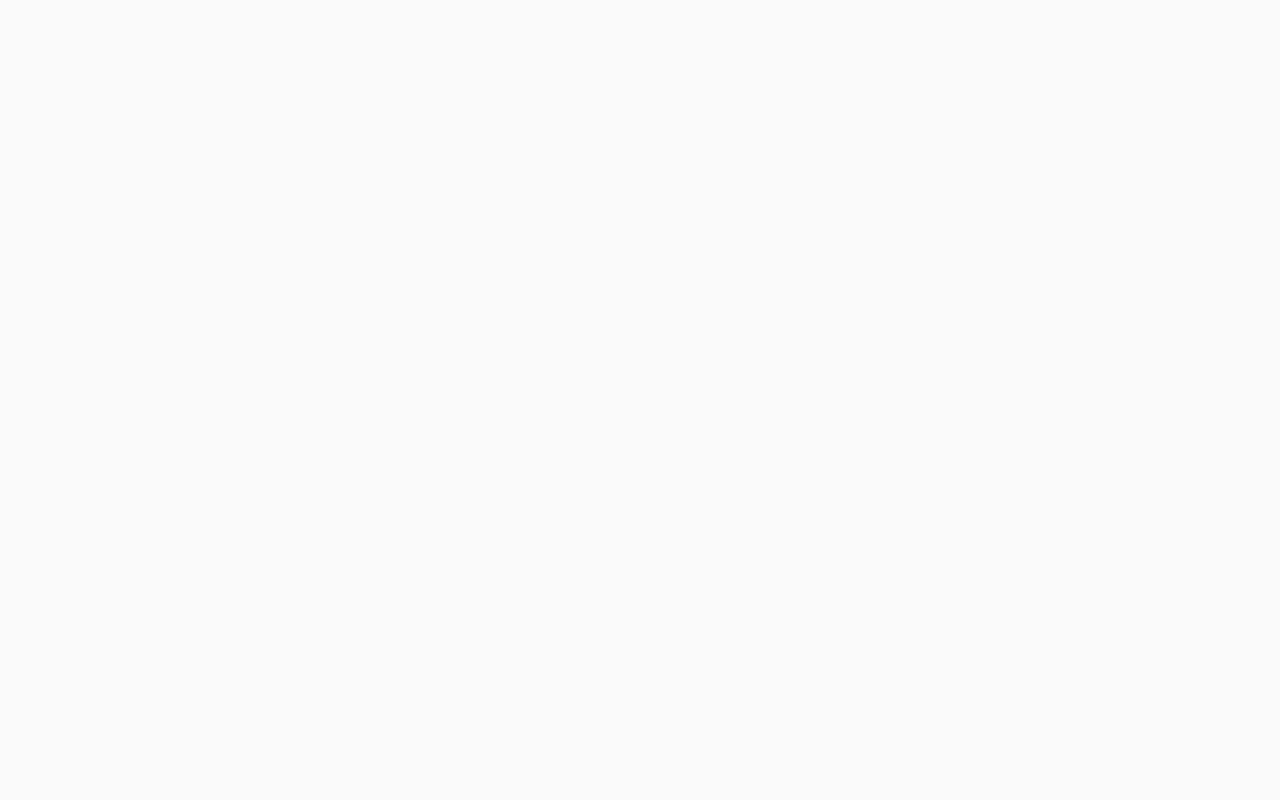
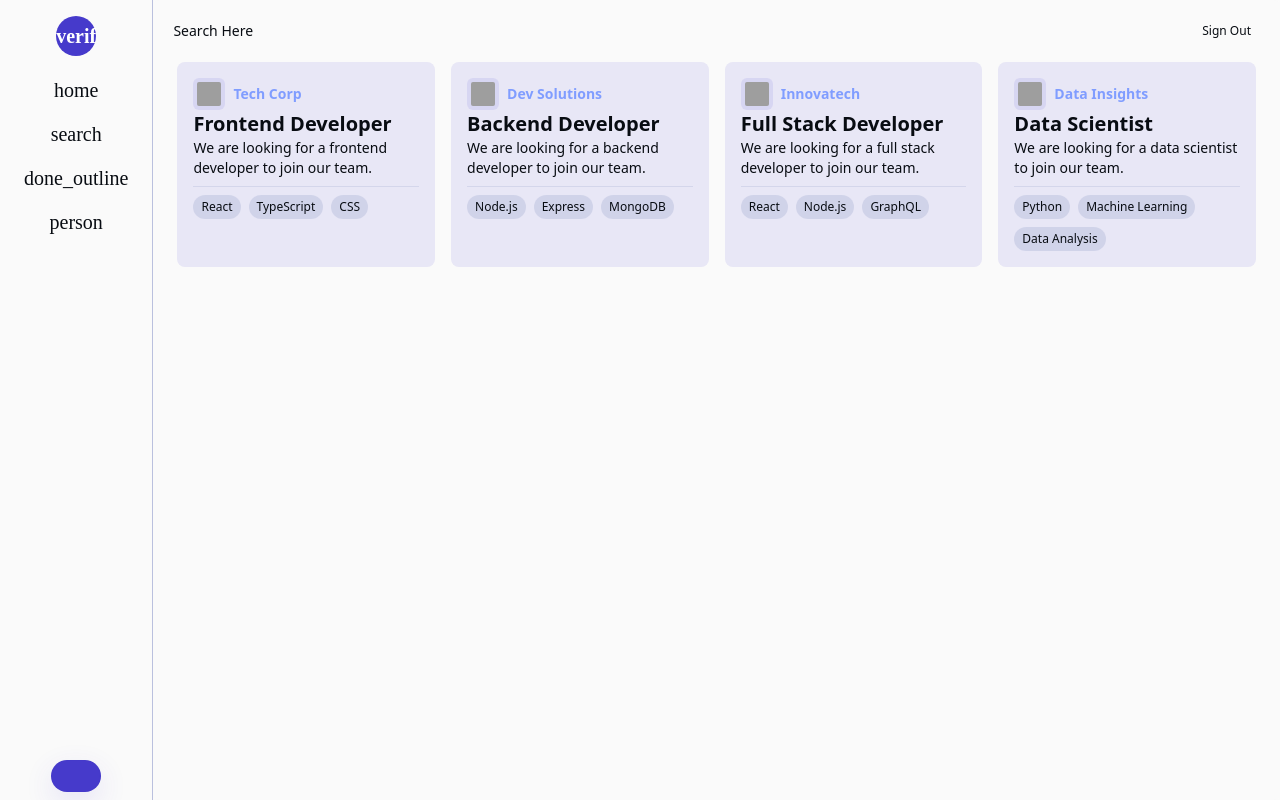
Before and after one commit to Fortunate-ak/Badge, a React app in the folder frontend/: page /opportunities in a window 1280 px wide. Before the commit this address had no page. Built offline with nearby package versions, Linux system fonts and the light colour scheme; no server answers; grey boxes are pictures that could not be loaded; the HTML template or start-up script is replaced by a standard one; a web font is replaced by a local one.

Commit message:
feat: add Opportunity routes and components, refactor Applicant routes, and update Dashboard navigation

```diff
--- a/frontend/src/App.tsx
+++ b/frontend/src/App.tsx
@@ -2,6 +2,7 @@ import './App.css'
 import DashboardLayout from './ui/layouts/dashboard'
 import { Route, Routes } from 'react-router'
 import ApplicantRoutes from './pages/applicant'
+import OpportunityRoutes from './pages/opportunity'
 import AuthRoutes from './pages/auth'
 
 
@@ -12,6 +13,7 @@ function App() {
         {/*<Route path="/" element={<Myapp />} />*/}
         <Route element={<DashboardLayout />}>
         {ApplicantRoutes()}
+        {OpportunityRoutes()}
       </Route>
 
       {AuthRoutes()}
--- a/frontend/src/pages/applicant/index.tsx
+++ b/frontend/src/pages/applicant/index.tsx
@@ -1,14 +1,11 @@
 import { Route } from "react-router";
-import Opportunities from "./opportunities";
 import Documents from "./documents";
 import Consent from "./consent";
 
 
 export default function ApplicantRoutes() {
     return <Route path="applicant">
-        <Route index element={<Opportunities />} />
-        <Route path="opportunities" element={<Opportunities />} />
-        <Route path="documents" element={<Documents />} />
+        <Route index element={<Documents />} />
         <Route path="consent" element={<Consent />} />
     </Route>
 }
--- /dev/null
+++ b/frontend/src/pages/opportunity/index.tsx
@@ -0,0 +1,11 @@
+import { Route } from "react-router";
+import Opportunities from "./list";
+import OpportunityViewPage from "./view";
+
+
+export default function OpportunityRoutes() {
+    return <Route path="opportunities">
+        <Route index element={<Opportunities />} />
+        <Route path=":id" element={<OpportunityViewPage />} />
+    </Route>
+}
--- a/frontend/src/pages/applicant/opportunities.tsx
+++ b/frontend/src/pages/opportunity/list.tsx
@@ -34,7 +34,7 @@ let sampleOpportunities = [
 
 export default function Opportunities() {
     return <div>
-        <div className="grid grid-cols-4 gap-4">
+        <div className="grid lg:grid-cols-4 md:grid-cols-2 grid-cols-1 gap-4">
             {sampleOpportunities.map((opportunity, index) => <OpportunityCard key={index} {...opportunity} />)}
         </div>
     </div>
--- /dev/null
+++ b/frontend/src/pages/opportunity/view.tsx
@@ -0,0 +1,93 @@
+import { useState } from "react";
+import type { Opportunity } from "../../types";
+import { timeAgo } from "../../utils";
+
+
+
+export default function OpportunityViewPage() {
+
+    const [value, setValue] = useState<Opportunity|any>({
+        id: "",
+        company: "Tech Corp",
+        title: "Senior Frontend Developer",
+        description: "We are looking for a senior frontend developer to join our team. The ideal candidate will have experience with React, TypeScript, and CSS. You will be responsible for building and maintaining our web applications.",
+        updated_at: "2024-06-01",
+    });
+
+    return <div className="grid grid-cols-[1fr_3fr] gap-4 items-start">
+        <div className="flex flex-col p-4 pt-0">
+            <img src="https://www.svgrepo.com/show/353822/google-pay-icon.svg" alt="company logo" className="w-full p-2 border border-border rounded-full" />
+            <h2 className="text-2xl font-bold mt-2">{value.company}</h2>
+            <h3 className="text-sm">Education</h3>
+            <p className="text-foreground/70 text-sm my-2">Tech Corp is a leading technology company specializing in innovative solutions for businesses worldwide. We are committed to excellence and fostering a collaborative work environment.</p>
+
+
+            <ul className="flex flex-col gap-1 *:flex *:flex-row *:gap-1 *:items-center *:text-sm">
+                <li>
+                    <span className="mso text-xl text-muted">location_on</span>
+                    Harare / Zimbabwe
+                </li>
+                <li>
+                    <span className="mso text-xl text-muted">mail</span>
+                    info@techcorp.com
+                </li>
+                <li>
+                    <span className="mso text-xl text-muted">link</span>
+                    techcorp.com
+                </li>
+                <li>
+                    <span className="mso text-xl text-muted">phone</span>
+                    +123-456-7890
+                </li>
+            </ul>
+        </div>
+
+        <div className="rounded-xl border border-border p-4 flex flex-col">
+            <div className="flex flex-row justify-between items-center mb-1">
+                <span className="text-sm text-foreground/50">Posted {timeAgo(value.updated_at)}</span>
+                <ActionButton />
+
+            </div>
+            <div className="mb-2">
+                <h1 className="text-3xl font-bold mb-2">{value.title}</h1>
+                <p className="mb-2">{value.description}</p>
+
+                <div className="flex flex-row gap-2 mb-2">
+                    {
+                        ["React", "TypeScript", "CSS"].map((tag, index) => <span key={index} className="tw-tag">{tag}</span>)
+                    }
+                </div>
+            </div>
+            <hr />
+
+            <article className="flex flex-col gap-2 mt-4">
+                <h1 className="text-xl font-bold">Job Description</h1>
+                <p>
+                    Lorem ipsum dolor sit, amet consectetur adipisicing elit. Doloribus ut sit eius quis cupiditate nihil, amet nisi nobis corrupti non dolores dolorum rerum id ex saepe deleniti! Qui, aliquam iure?
+                </p>
+
+                <p>
+                    Lorem ipsum dolor sit amet consectetur adipisicing elit. Voluptatibus, ratione dolore blanditiis doloribus quam veniam mollitia soluta aspernatur, repudiandae tenetur illum sed totam reprehenderit dolorem provident cum sunt ducimus velit.
+                </p>
+
+                <p>
+                    Lorem ipsum dolor sit amet consectetur adipisicing elit. Est neque ducimus suscipit officia. Iste fuga quis vitae est sunt distinctio! Non debitis minima labore esse ad suscipit repudiandae doloremque reprehenderit.
+                </p>
+            </article>
+        </div>
+    </div>
+}
+
+/**
+ * This function returns the appropriate action button based on user.
+ * If the user is a viewer, it returns an "Apply Now" button. If the user has applied, it returns a see application status button.
+ * If the user has editing rights, it returns an "edit" span.
+ * @returns the correct action button
+ */
+function ActionButton() {
+
+    if (true) {
+        return <button className="tw-button">Apply Now</button>
+    }
+    return <span className="mso">edit</span>
+}
--- a/frontend/src/ui/layouts/dashboard.tsx
+++ b/frontend/src/ui/layouts/dashboard.tsx
@@ -9,21 +9,29 @@ export default function Dashboard({ title = "Search Here", className = "" }: { t
 
     return <AuthProvider><div className='dashboard-container flex flex-row w-full h-screen p-0 *:p-2'>
 
-        <nav className={'h-full min-w-0 flex flex-col justify-between *:w-full *:flex *:flex-col *:gap-2 *:text-left transition-all border-r border-border ' + (navShow ? "md:w-1/18 fixed top-0 left-0 md:relative p-4 md:p-2 z-10" : "w-0! p-0! z-[-90]")}>
+        <nav className={'h-full min-w-0 md:flex hidden flex-col justify-between *:w-full *:flex *:flex-col *:gap-2 *:text-left transition-all border-r border-border'}>
             <div className='p-2'>
                 <div className='flex flex-row justify-center items-center mb-2 size-10 rounded-full bg-primary place-self-center'>
                     <h1 className='font-semibold text-xl line-clamp-1 mso filled text-white'>verified</h1>
                 </div>
-                <NavItem title="Home" icon="home" path="/" />
-                <NavItem title="Assets" icon="home_storage" path='/assets' />
-                <NavItem title="Organisations" icon="corporate_fare" path='/organisations' />
-                <NavItem title="Agents" icon="groups" path='/agents' />
-                <NavItem title="Asset Classes" icon="interests" path='/asset-classes' />
-                <NavItem title="Departments" icon="store" path='/departments' />
+                <NavItem title="Home (Documents)" icon="home" path="/applicant" />
+                <NavItem title="Opportunities" icon="search" path='/opportunities' />
+                <NavItem title="Consent" icon="done_outline" path='/applicant/consent' />
+                <NavItem title="Profile" icon="person" path='/profile' />
             </div>
 
             <ProfileButton />
 
+        </nav>
+
+
+        <nav className='flex items-center justify-center z-10 md:hidden fixed bottom-4 w-full'>
+            <div className='bg-primary *:text-white rounded-r-full rounded-l-full flex flex-row items-center justify-around gap-4 p-3 shadow-lg w-3/4'>
+                <NavItem title="Home (Documents)" icon="home" path="/applicant" />
+                <NavItem title="Opportunities" icon="search" path='/opportunities' />
+                <NavItem title="Consent" icon="done_outline" path='/applicant/consent' />
+                <NavItem title="Profile" icon="person" path='/profile' />
+            </div>
         </nav>
 
         <div className='bg-background rounded-md flex flex-col transition-all flex-1 max-w-full'>
@@ -38,7 +46,7 @@ export default function Dashboard({ title = "Search Here", className = "" }: { t
                 </div>
             </header>
 
-            <main className={'p-4 overflow-y-auto max-h-full flex-1 max-w-full' + className}>
+            <main className={'p-4 overflow-y-auto max-h-full flex-1 max-w-full pb-8' + className}>
                 <Outlet />
             </main>
         </div>
@@ -53,7 +61,7 @@ function NavItem({ title, icon, path = "" }: { title: string, icon: string, path
 
     return <Link to={path} style={{
             fontVariationSettings: `'FILL' ${path == location.pathname ? 1 : 0}`
-        }} className={"py-1 px-2 rounded-md mso text-xl text-center gap-1 items-center cursor-pointer transition-colors " + (path == location.pathname ? "bg-primary text-background hover:bg-foreground" : "text-foreground hover:bg-border/50")}>
+        }} className={"py-1 px-2 rounded-md mso text-xl text-center gap-1 items-center cursor-pointer transition-colors text-foreground hover:bg-border/50"}>
         {icon}
     </Link>
 }
```
